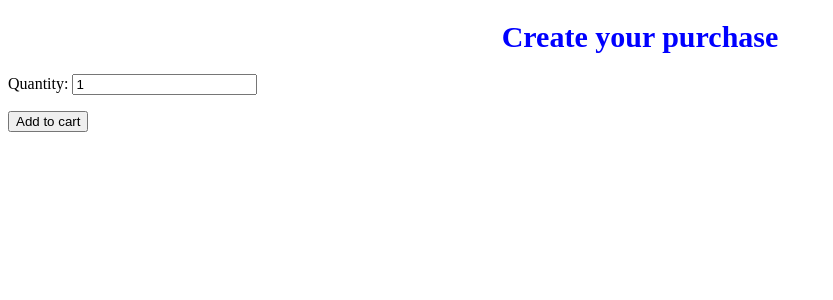
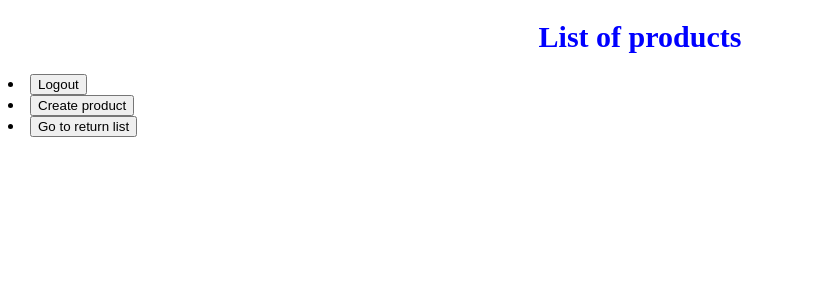
Before and after one commit to nikitatarasenko17/DJANGO-Module, a Django app: page /product/purchase/ in a window 1280 px wide. Shown: the top 300 px of the page, without its empty margins (0-833 px from the left). Run offline with Django 3.2, Linux system fonts and the light colour scheme; the visitor is signed in with stand-in values (Sample User, id 1); parts of the project's set-up code (start-up, migrations or seed data) failed here and were passed over.

Commit message:
some changes

```diff
--- a/module/shop/myapp/forms.py
+++ b/module/shop/myapp/forms.py
@@ -21,7 +21,7 @@ class AddProductForm(ModelForm):
 class ReturnForm(ModelForm):
     class Meta:
         model = Return
-        fields = ('ret_product',)
+        fields = []
 
 class PurchaseProductForm(ModelForm):
     class Meta:
--- a/module/shop/myapp/models.py
+++ b/module/shop/myapp/models.py
@@ -2,7 +2,6 @@ from django.contrib.auth.models import AbstractUser
 from django.db import models
 from django.utils import timezone
 from django.db import transaction
-from django.contrib import messages
 from django.core.exceptions import ValidationError
 
 class MyUser(AbstractUser):
@@ -28,6 +27,8 @@ class Purchase(models.Model):
     product = models.ForeignKey(Product, on_delete=models.CASCADE, related_name='product')
     quantity = models.PositiveIntegerField(default=1)
     created = models.DateTimeField(auto_now_add=True)
+    status = models.BooleanField(default=False)
+    return_status = models.BooleanField(default=False)
 
     class Meta:
         ordering = ('-created',)
@@ -51,15 +52,14 @@ class Purchase(models.Model):
 
 class Return(models.Model):
     ret_product = models.ForeignKey(Purchase, on_delete=models.CASCADE, related_name='ret_product')
-    created_date = models.DateTimeField(auto_now_add=True)
+    created = models.DateTimeField(auto_now_add=True)
 
     class Meta:
-        ordering = ('-created_date',)
+        ordering = ['-created']
 
     def save(self, *args, **kwargs):
-        if (timezone.now() - self.ret_product.created_date).seconds < 180:
-            self.ret_product = True
-
+        if (timezone.now() - self.ret_product.created).seconds < 180:
+            self.ret_product.status = True
             with transaction.atomic():
                 self.ret_product.save()
                 super(Return, self).save(*args, **kwargs)
@@ -67,4 +67,4 @@ class Return(models.Model):
             raise ValidationError('You want to return product so late')
 
     def __str__(self):
-        return self.ret_product
+        return str(self.ret_product)
--- a/module/shop/myapp/urls.py
+++ b/module/shop/myapp/urls.py
@@ -9,6 +9,9 @@ urlpatterns = [
     path('product/add_product', AddProductView.as_view(), name = 'add_product'),
     path('product/<int:pk>/update/', UpdateProductView.as_view(), name = 'update_product'),
     path('product/purchase/', ProductPurchaseView.as_view(), name = 'purchase_create'),
-    path('product/purchases', ProductPurchaseListView.as_view(), name = 'purchases'),
-    path('product/return/', ReturnProductView.as_view(), name = 'return_product'),
+    path('product/purchases/', ProductPurchaseListView.as_view(), name = 'purchases'),
+    path('product/return/', ReturnProductView.as_view(), name = 'ret_product'),
+    path('product/returns/', ReturnListView.as_view(), name = 'returns'),
+    path('product/returns/confirm/<int:pk>', Confirm.as_view(), name = 'confirm'),
+    path('product/returns/reject/<int:pk>', Reject.as_view(), name = 'reject'),
 ]
--- a/module/shop/myapp/views.py
+++ b/module/shop/myapp/views.py
@@ -1,11 +1,11 @@
-from django.shortcuts import render
-from django.contrib import messages
 from django.views.generic.edit import DeleteView
 from myapp.forms import RegisterForm, ProductCreateForm, AddProductForm, ReturnForm, PurchaseProductForm
-from django.contrib.auth.mixins import LoginRequiredMixin
+from django.contrib.auth.mixins import LoginRequiredMixin, LoginSuperUserRequiredMixin
 from django.contrib.auth.views import LoginView, LogoutView
 from django.views.generic import ListView, CreateView, UpdateView
 from myapp.models import Product, Purchase, Return
+from django.db import transaction
+from django.http import HttpResponseRedirect
 
 
 
@@ -61,7 +61,7 @@ class UpdateProductView(LoginRequiredMixin, UpdateView):
 class ProductPurchaseView(LoginRequiredMixin, CreateView):
     login_url = "login/"
     form_class = PurchaseProductForm
-    template_name = 'purchase_create.html'
+    template_name = 'product_list.html'
     paginate_by = 3
     success_url='/'
 
@@ -76,6 +76,7 @@ class ProductPurchaseListView(LoginRequiredMixin, ListView):
     login_url = "login/"
     model = Purchase
     template_name = 'purchase_product.html'
+    extra_context = {"form": ReturnForm}
 
     def purchase_list(self):
         consumer = self.request.user
@@ -84,16 +85,52 @@ class ProductPurchaseListView(LoginRequiredMixin, ListView):
 class ReturnProductView(LoginRequiredMixin, CreateView):
     login_url = "login/"
     form_class = ReturnForm
-    success_url='/'
+    success_url="/product/purchases/"
 
     def form_valid(self, form):
-        ret_product = Purchase.objects.get(pk=self.request.POST.get('product_id'))
-        ret_product_return = form.save(commit=False)
-        ret_product_return = ret_product
-        ret_product_return.save()
+        self.ret_product = Purchase.objects.get(pk=self.request.POST.get('product_id'))
+        self.ret_product_ret = form.save(commit=False)
+        self.ret_product_ret.ret_product = self.ret_product
+        self.ret_product_ret.save()
+        return super().form_valid(form=form)
 
-class Confirm(DeleteView):
+class Confirm(LoginSuperUserRequiredMixin, DeleteView):
+    model = Purchase
+    success_url = '/product/returns/'
+
+    def delete(self, request, *args, **kwargs):
+        obj_product = self.get_object()
+        success_url = '/product/returns/'
+        item = obj_product.self.product
+        consumer = obj_product.consumer
+        consumer.wallet += item.price * obj_product.quantity
+        item.in_stock += obj_product.quantity
+        with transaction.atomic():
+            consumer.save()
+            item.save()
+            obj_product.delete()
+        return HttpResponseRedirect(success_url)
+
+class Reject(LoginSuperUserRequiredMixin, DeleteView):
     model = Return
-    success_url = 'product/return/'
+    success_url = '/product/returns/'
 
-    # def return()
+    def delete(self, request, *args, **kwargs):
+        purchase = self.get_object()
+        success_url = '/product/returns/'
+        product = purchase.purchase
+        product.return_status = True
+        with transaction.atomic():
+            product.save()
+            purchase.delete()
+        return HttpResponseRedirect(success_url)
+
+class ReturnListView(LoginSuperUserRequiredMixin, ListView):
+    login_url = "login/"
+    model = Return
+    template_name = 'return_product.html'
+    paginate_by = 3
+
+    def return_list(self):
+        consumer = self.request.user
+        return consumer.ret_product.all()
--- a/module/shop/templates/product_list.html
+++ b/module/shop/templates/product_list.html
@@ -15,6 +15,9 @@
     {% else %}
             <li><a href={% url 'logout' %}><button> Logout </button></a></li>
             <li><a href={% url 'add_product' %}><button> Create product </button></a></li>
+            {% if not purchase.status and not purchase.return_status %}
+            <li><a href={% url 'returns' %}><button> Go to return list </button></a></li>
+            {% endif%}
     {% endif %}
 {% endblock %}
 
--- a/module/shop/templates/purchase_create.html
+++ b/module/shop/templates/purchase_create.html
@@ -5,14 +5,4 @@
 {% endblock %}
 
 {% block content %}
-{% for obj in object_list %}
-        Product: {{ obj.product }}<br>
-        Price: {{ obj.price }}<br>
-        Quantity: {{ obj.quantity }}<br>
-        Date: {{obj.created}}<br>
-{% endfor %}
-      <form action="" method="post">{% csrf_token %}
-        {{ form.as_p }}
-        <button type="submit" value="update">Add to cart</button>
-      </form>
 {% endblock %}
```
Also changed, not shown: module/shop/templates/purchase_product.html (+9 -5 lines), module/shop/templates/return_product.html (+14 -6 lines), module/shop/myapp/migrations/0004_auto_20210816_0022.py (added), module/shop/myapp/migrations/0005_alter_return_options.py (added), module/shop/myapp/migrations/0006_auto_20210816_1203.py (added).
